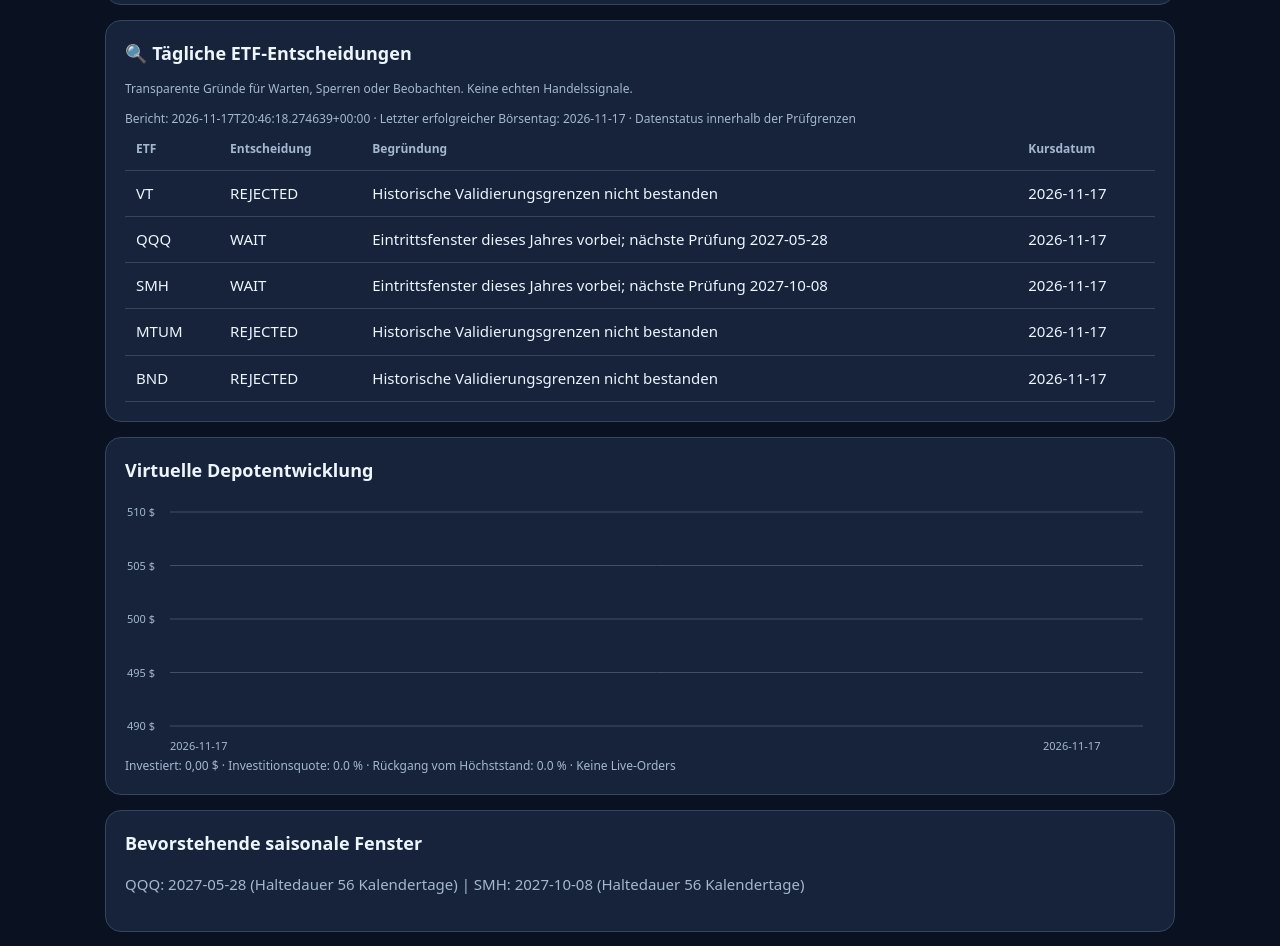
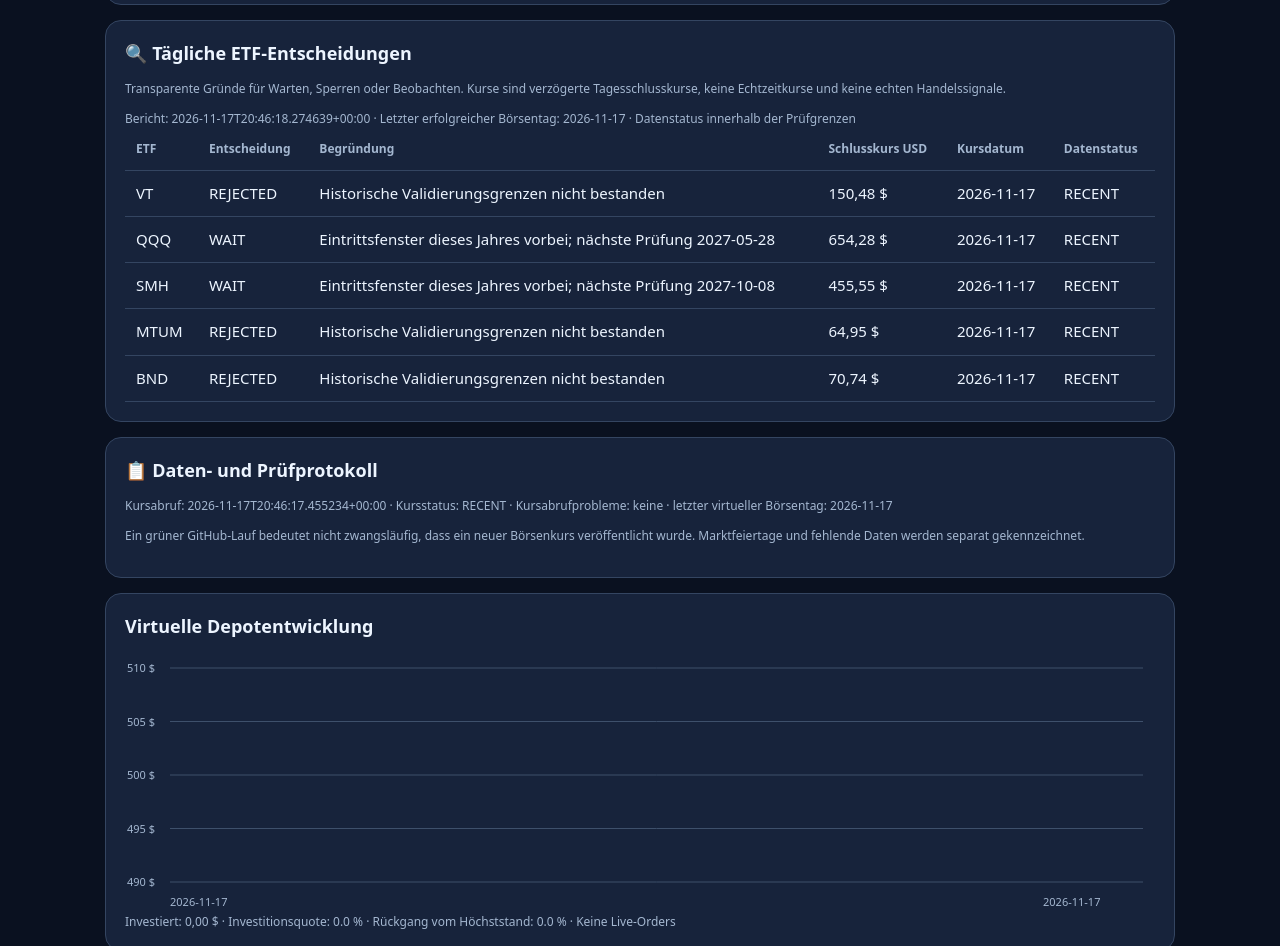
Before and after one commit to reinerwolpers-oss/ETF-Strategy-Lab, a plain HTML site: page paper.html in a window 1280 px wide. Shown: the part 600-1546 px from the top of the page. Drawn offline with Linux system fonts and the light colour scheme.

Commit message:
Dashboard 4.4: daily ETF prices, freshness, and operational check log

```diff
--- a/paper.html
+++ b/paper.html
@@ -1,5 +1,5 @@
 <!doctype html>
-<html lang="de"><head><meta charset="utf-8"><meta name="viewport" content="width=device-width,initial-scale=1"><title>ETF Saison-Bot 4.3 · Paper-Trading</title>
+<html lang="de"><head><meta charset="utf-8"><meta name="viewport" content="width=device-width,initial-scale=1"><title>ETF Saison-Bot 4.4 · Paper-Trading</title>
 <style>
 :root{color-scheme:dark;--bg:#0a1120;--panel:#17233b;--line:#344561;--txt:#edf5ff;--muted:#a4b7d0;--mint:#66e1bd;--red:#ff9cab}
 *{box-sizing:border-box}body{background:var(--bg);color:var(--txt);font:15px/1.55 system-ui,sans-serif;margin:0}main{max-width:1100px;margin:auto;padding:26px 15px 70px}
@@ -12,7 +12,7 @@ a{color:var(--mint)}.badge{display:inline-block;background:#204a40;color:#98eed5
 table{border-collapse:collapse;width:100%;min-width:620px}th,td{border-bottom:1px solid var(--line);padding:11px;text-align:left}th{font-size:12px;color:var(--muted)}button{background:var(--mint);color:#062921;border:0;border-radius:10px;padding:10px 15px;font-weight:800;cursor:pointer}ul{padding-left:20px}.chart{width:100%;height:260px;display:block}.tools{display:flex;gap:10px;flex-wrap:wrap}.tools button{background:#283f5c;color:#fff}.riskrow{padding:8px 0;border-bottom:1px solid var(--line)}@media(max-width:740px){.grid{grid-template-columns:repeat(2,minmax(0,1fr))}}
 </style></head>
 <body><main><nav><a href="./">← ETF Strategy Lab</a> · <a href="./seasonal.html">Saison-Scanner</a></nav>
-<h1>🧪 ETF Saison Paper-Trading 4.3</h1>
+<h1>🧪 ETF Saison Paper-Trading 4.4</h1>
 <p><span class="badge">NUR VIRTUELLES DEPOT · KEINE BROKERORDERS</span></p>
 <div class="warn">Das ist eine vereinfachte Simulation mit historischen Tages-Schlusskursen in USD. „Käufe“ und „Verkäufe“ sind lediglich Einträge im virtuellen Depot, keine echte Ausführung. Es gibt keine IBKR-Verbindung. Ein ausgeführter Test zum Schlusskurs wäre real nicht garantiert. Keine Renditeversprechen.</div>
 <div class="grid" style="margin-top:15px">
@@ -22,8 +22,8 @@ table{border-collapse:collapse;width:100%;min-width:620px}th,td{border-bottom:1p
 <div class="metric"><span class="muted">Bot-Status</span><b id="mode" style="font-size:19px">–</b></div>
 </div>
 <section class="panel"><h2>Letzte Aktualisierung</h2><p id="updated">Lade …</p><div class="tools"><button id="refresh">Status aktualisieren</button><button id="csv">Transaktionen als CSV</button><a href="https://github.com/reinerwolpers-oss/ETF-Strategy-Lab/actions/workflows/paper-trading.yml">GitHub-Läufe prüfen</a><a href="https://github.com/reinerwolpers-oss/ETF-Strategy-Lab/blob/main/config/paper-settings.json">Paper-Not-Stopp</a></div><p class="muted">Der automatische Paper-Lauf erfolgt werktags um 23:30 UTC über GitHub Actions. GitHub kann planmäßige Läufe verzögern. Aktualisieren lädt nur den veröffentlichten Stand.</p></section>
-<section class="panel"><h2>🔍 Tägliche ETF-Entscheidungen</h2><p class="muted">Transparente Gründe für Warten, Sperren oder Beobachten. Keine echten Handelssignale.</p><div id="decisionMeta" class="muted">Bericht wird geladen …</div><div class="wrap"><table><thead><tr><th>ETF</th><th>Entscheidung</th><th>Begründung</th><th>Kursdatum</th></tr></thead><tbody id="decisionRows"><tr><td colspan="4">Noch keine bestätigte Auswertung.</td></tr></tbody></table></div></section>
-<section class="panel"><h2>Virtuelle Depotentwicklung</h2><canvas id="curve" class="chart" aria-label="Virtuelle Depotkurve"></canvas><div id="riskSummary" class="muted">Lade …</div></section><section class="panel"><h2>Bevorstehende saisonale Fenster</h2><p id="calendar">Lade …</p></section><section class="panel"><h2>Offene virtuelle Positionen</h2><div class="wrap"><table><thead><tr><th>ETF-Ticker</th><th>Stück</th><th>Simulierter Einstieg in USD</th><th>Einstiegsdatum</th><th>Ausstieg geplant</th><th>Letzter Kurs</th><th>Unrealisiert</th></tr></thead><tbody id="positions"><tr><td colspan="7">Lade …</td></tr></tbody></table></div></section>
+<section class="panel"><h2>🔍 Tägliche ETF-Entscheidungen</h2><p class="muted">Transparente Gründe für Warten, Sperren oder Beobachten. Kurse sind verzögerte Tagesschlusskurse, keine Echtzeitkurse und keine echten Handelssignale.</p><div id="decisionMeta" class="muted">Bericht wird geladen …</div><div class="wrap"><table><thead><tr><th>ETF</th><th>Entscheidung</th><th>Begründung</th><th>Schlusskurs USD</th><th>Kursdatum</th><th>Datenstatus</th></tr></thead><tbody id="decisionRows"><tr><td colspan="6">Noch keine bestätigte Auswertung.</td></tr></tbody></table></div></section>
+<section class="panel"><h2>📋 Daten- und Prüfprotokoll</h2><p id="checklog" class="muted">Lade …</p><p class="muted">Ein grüner GitHub-Lauf bedeutet nicht zwangsläufig, dass ein neuer Börsenkurs veröffentlicht wurde. Marktfeiertage und fehlende Daten werden separat gekennzeichnet.</p></section><section class="panel"><h2>Virtuelle Depotentwicklung</h2><canvas id="curve" class="chart" aria-label="Virtuelle Depotkurve"></canvas><div id="riskSummary" class="muted">Lade …</div></section><section class="panel"><h2>Bevorstehende saisonale Fenster</h2><p id="calendar">Lade …</p></section><section class="panel"><h2>Offene virtuelle Positionen</h2><div class="wrap"><table><thead><tr><th>ETF-Ticker</th><th>Stück</th><th>Simulierter Einstieg in USD</th><th>Einstiegsdatum</th><th>Ausstieg geplant</th><th>Letzter Kurs</th><th>Unrealisiert</th></tr></thead><tbody id="positions"><tr><td colspan="7">Lade …</td></tr></tbody></table></div></section>
 <section class="panel"><h2>Virtuelle Transaktionen</h2><div class="wrap"><table><thead><tr><th>Datum</th><th>ETF</th><th>Aktion</th><th>Stück</th><th>Simulierter Preis (USD)</th><th>Grund</th></tr></thead><tbody id="trades"><tr><td colspan="6">Lade …</td></tr></tbody></table></div></section>
 <section class="panel"><h2>Sicherheitsregeln</h2><ul>
 <li>Startkapital: 500 USD, kein Nachschuss</li><li>Je ETF maximal 20 % des virtuellen Depotwerts beim Einstieg</li>
@@ -65,6 +65,8 @@ async function decisions(){
   if(!report.season_fresh)flags.push('Saisondaten veraltet');
   if(report.kill_switch_active)flags.push('Not-Stopp aktiv');
   if(report.portfolio_halted)flags.push('Risikostopp aktiv');
+  if(report.quote_snapshot_status&&report.quote_snapshot_status!=='RECENT')flags.push('Kursübersicht: '+report.quote_snapshot_status);
+  $('checklog').textContent='Kursabruf: '+(report.quote_snapshot_generated_at||'noch keiner')+' · Kursstatus: '+(report.quote_snapshot_status||'unbekannt')+' · Kursabrufprobleme: '+Object.keys(report.quote_errors||{}).join(', ').replace(/^$/,'keine')+' · letzter virtueller Börsentag: '+(report.last_market_day||'keiner');
   $('decisionMeta').textContent='Bericht: '+report.generated_at+
    ' · Letzter erfolgreicher Börsentag: '+(report.last_market_day||'keiner')+
    (flags.length?' · ⚠ '+flags.join(' · '):' · Datenstatus innerhalb der Prüfgrenzen');
@@ -72,11 +74,14 @@ async function decisions(){
     x.ticker,
     !reportFresh?'NICHT AKTUELL':x.action,
     !reportFresh?'Der veröffentlichte Bericht ist älter als 48 Stunden. '+x.reason:x.reason,
-    x.last_quote_date||'Kein gespeicherter Kurs'
-   ]),4,'Noch keine ETF-Prüfungen.');
+    x.last_quote_usd==null?'–':money(x.last_quote_usd),
+    x.last_quote_date||'Kein gespeicherter Kurs',
+    x.quote_status||'UNKNOWN'
+   ]),6,'Noch keine ETF-Prüfungen.');
  }catch(e){
    $('decisionMeta').textContent='Entscheidungsbericht nicht verfügbar: '+e.message;
-   renderRows('decisionRows',[],4,'Keine geprüften aktuellen Entscheidungen.');
+   $('checklog').textContent='Kein gültiges Prüfprotokoll verfügbar.';
+   renderRows('decisionRows',[],6,'Keine geprüften aktuellen Entscheidungen.');
  }
 }
 async function calendar(){
```
